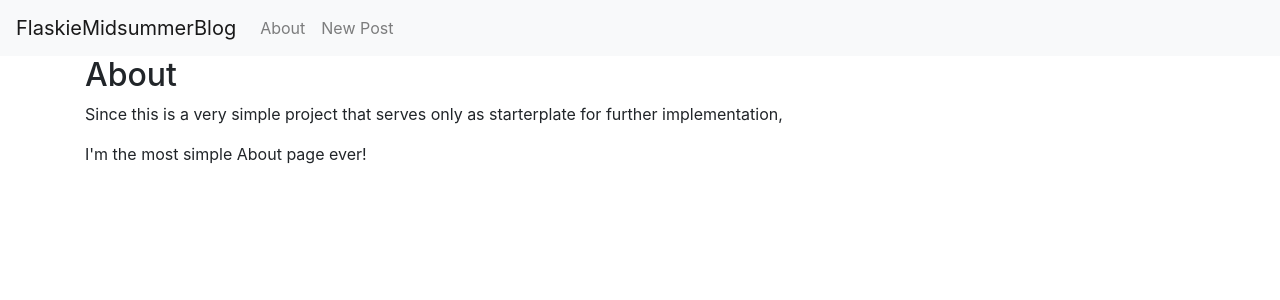
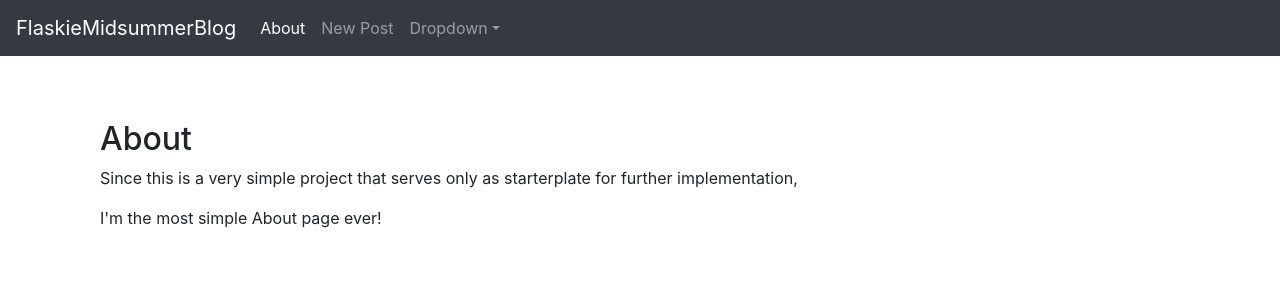
Before and after one commit to NataleAlessi/flask_basic_blog_app, a Flask app: page /about in a window 1280 px wide. Shown: the top 300 px of the page. Run offline with Flask 2, Linux system fonts and the light colour scheme; some libraries are stand-ins or nearby versions.

Commit message:
add bootstrap 4 classes and navbar, and temporary route for test purposes

```diff
--- a/app.py
+++ b/app.py
@@ -83,3 +83,7 @@ def delete(id):
     conn.close()
     flash('"{}" was successfully deleted!'.format(post['title']))
     return redirect(url_for('index'))
+
+@app.route('/test_view')
+def test_view():
+    return render_template('bootstrap4/base.html')
--- a/templates/base.html
+++ b/templates/base.html
@@ -1,32 +1,49 @@
-<!doctype html>
+<!DOCTYPE html>
 <html lang="en">
 <head>
-    <!-- Required meta tags -->
     <meta charset="utf-8">
     <meta name="viewport" content="width=device-width, initial-scale=1, shrink-to-fit=no">
-
-    <!-- Bootstrap CSS -->
-    <link rel="stylesheet" href="https://stackpath.bootstrapcdn.com/bootstrap/4.3.1/css/bootstrap.min.css" integrity="sha384-ggOyR0iXCbMQv3Xipma34MD+dH/1fQ784/j6cY/iJTQUOhcWr7x9JvoRxT2MZw1T" crossorigin="anonymous">
-
     <title>{% block title %} {% endblock %}</title>
+    <!-- Bootstrap CSS file -->
+    <link rel="stylesheet" href="https://stackpath.bootstrapcdn.com/bootstrap/4.5.0/css/bootstrap.min.css">
 </head>
 <body>
-    <nav class="navbar navbar-expand-md navbar-light bg-light">
+    <nav class="navbar navbar-expand-md navbar-dark bg-dark fixed-top">
       <a class="navbar-brand" href="{{ url_for('index')}}">FlaskieMidsummerBlog</a>
-        <button class="navbar-toggler" type="button" data-toggle="collapse" data-target="#navbarNav" aria-controls="navbarNav" aria-expanded="false" aria-label="Toggle navigation">
+      <button class="navbar-toggler" type="button" data-toggle="collapse" data-target="#navbarsExampleDefault" aria-controls="navbarsExampleDefault" aria-expanded="false" aria-label="Toggle navigation">
         <span class="navbar-toggler-icon"></span>
       </button>
-        <div class="collapse navbar-collapse" id="navbarNav">
-            <ul class="navbar-nav">
-            <li class="nav-item">
-                <a class="nav-link" href="{{url_for('about')}}">About</a>
+
+      <div class="collapse navbar-collapse" id="navbarsExampleDefault">
+        <ul class="navbar-nav mr-auto">
+          <li class="nav-item active">
+            <a class="nav-link" href="{{url_for('about')}}">About <span class="sr-only">(current)</span></a>
           </li>
           <li class="nav-item">
             <a class="nav-link" href="{{url_for('create')}}">New Post</a>
           </li>
+          <li class="nav-item dropdown">
+            <a class="nav-link dropdown-toggle" href="http://example.com" id="dropdown01" data-toggle="dropdown" aria-haspopup="true" aria-expanded="false">Dropdown</a>
+            <div class="dropdown-menu" aria-labelledby="dropdown01">
+              <a class="dropdown-item" href="#">Some cool</a>
+              <a class="dropdown-item" href="#">Dropdown stuff</a>
+              <a class="dropdown-item" href="#">Happening here</a>
+            </div>
+          </li>
         </ul>
+<!--
+        <form class="form-inline my-2 my-lg-0">
+          <input class="form-control mr-sm-2" type="text" placeholder="Search" aria-label="Search">
+          <button class="btn btn-outline-success my-2 my-sm-0" type="submit">Search</button>
+        </form>
+-->
       </div>
     </nav>
+    <br><br><br><br><br>
+    <main role="main" class="container">
+
+        <div class="starter-template">
+
             <div class="container">
             {% for message in get_flashed_messages() %}
                 <div class="alert alert-danger">{{ message }}</div>
@@ -34,10 +51,12 @@
             {% block content %} {% endblock %}
             </div>
 
-    <!-- Optional JavaScript -->
-    <!-- jQuery first, then Popper.js, then Bootstrap JS -->
-    <script src="https://code.jquery.com/jquery-3.3.1.slim.min.js" integrity="sha384-q8i/X+965DzO0rT7abK41JStQIAqVgRVzpbzo5smXKp4YfRvH+8abtTE1Pi6jizo" crossorigin="anonymous"></script>
-    <script src="https://cdnjs.cloudflare.com/ajax/libs/popper.js/1.14.7/umd/popper.min.js" integrity="sha384-UO2eT0CpHqdSJQ6hJty5KVphtPhzWj9WO1clHTMGa3JDZwrnQq4sF86dIHNDz0W1" crossorigin="anonymous"></script>
-    <script src="https://stackpath.bootstrapcdn.com/bootstrap/4.3.1/js/bootstrap.min.js" integrity="sha384-JjSmVgyd0p3pXB1rRibZUAYoIIy6OrQ6VrjIEaFf/nJGzIxFDsf4x0xIM+B07jRM" crossorigin="anonymous"></script>
+        </div>
+
+    </main>
+    <!-- JS files: jQuery first, then Popper.js, then Bootstrap JS -->
+    <script src="https://code.jquery.com/jquery-3.5.1.min.js"></script>
+    <script src="https://cdn.jsdelivr.net/npm/popper.js@1.16.0/dist/umd/popper.min.js"></script>
+    <script src="https://stackpath.bootstrapcdn.com/bootstrap/4.5.0/js/bootstrap.min.js"></script>
 </body>
 </html>
```
Lines whose indentation alone changed are shown as unchanged.
